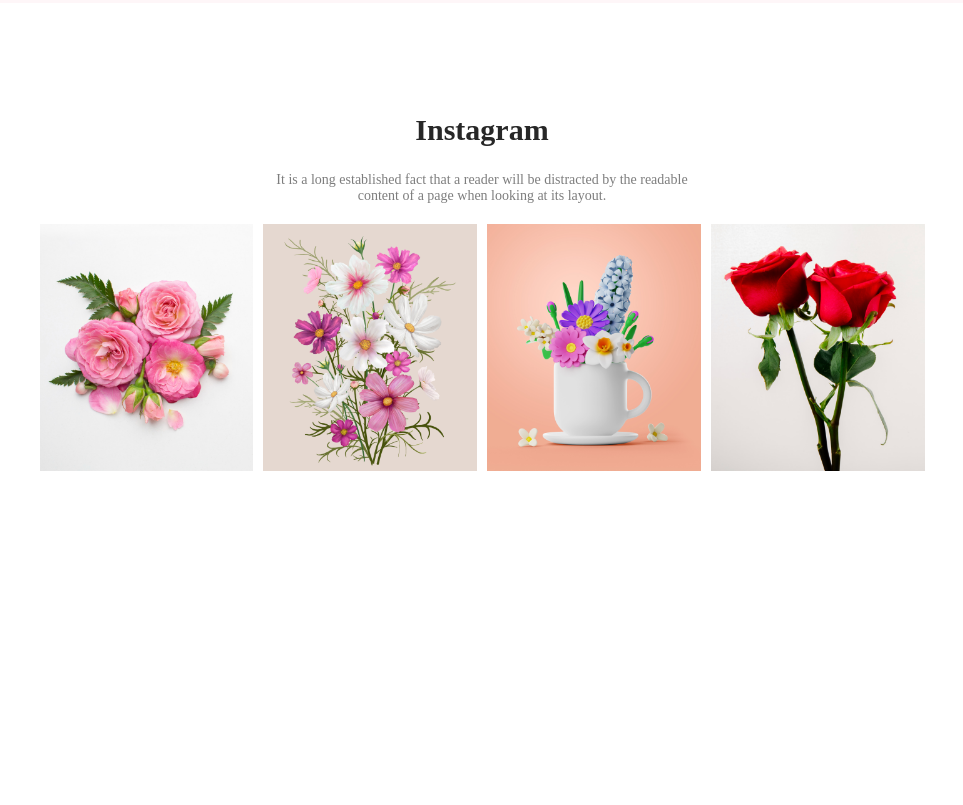
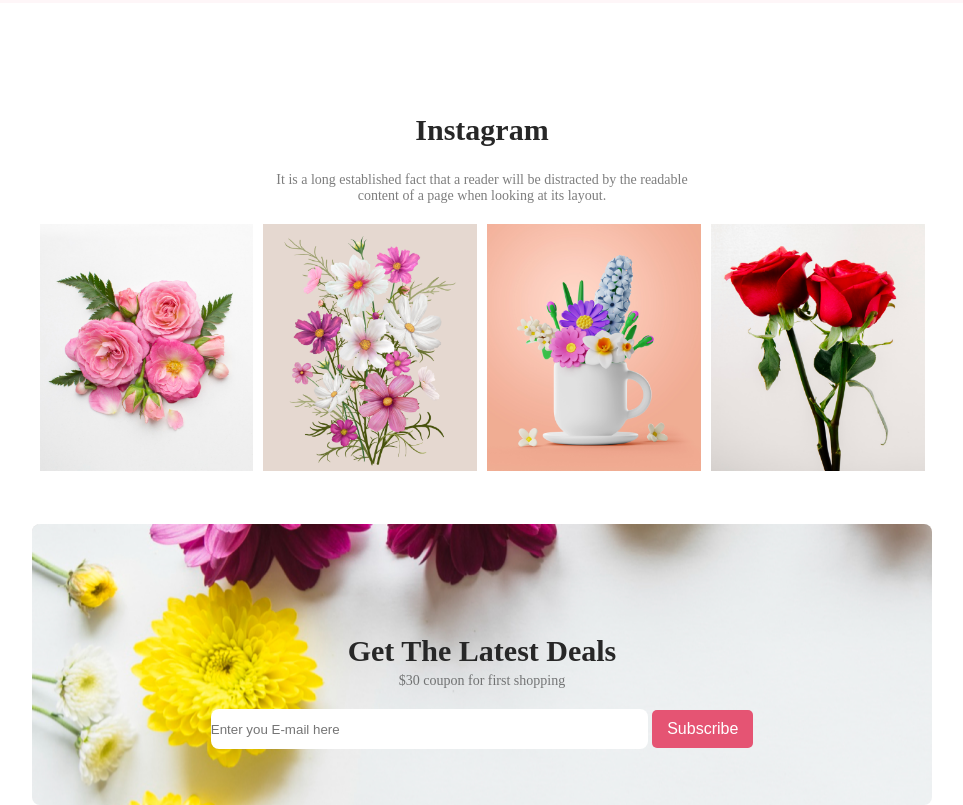
Before and after one commit to Saha-joy7/Flower-shop, a plain HTML site: page index.html in a window 1280 px wide. Shown: the part 1871-2676 px from the top of the page, without its empty margins (158-1121 px from the left). Before the commit the page ends 2342 px from the top, so only its background shows below. Drawn offline with Linux system fonts and the light colour scheme.

Commit message:
added the deal-container section

```diff
--- a/index.html
+++ b/index.html
@@ -87,7 +87,17 @@
                 <img src="./Flower Asset/Rectangle 6.png" alt="" class="intragram-photo">
             </div>
         </section>
-
+        <!--From here start our latest-deal-container work-->
+        <section>
+            <div class="latest-deal-container">
+                <div class="latest-deal-container-details">
+                    <h3 class="latest-deal-title">Get The Latest Deals</h3>
+                    <p class="latest-deal-description">$30 coupon for first shopping</p>
+                    <input type="text" placeholder="Enter you E-mail here" class="latest-deal-email">
+                    <button class="latest-deal-button">Subscribe</button>
+                </div>
+            </div>
+        </section>
     </main>
     <footer></footer>
 
--- a/style/design.css
+++ b/style/design.css
@@ -183,3 +183,47 @@
     height: 247.5px;
     width: 213.75px;
 }
+
+
+
+
+.latest-deal-container{
+    background: url("../Rectangle\ 9.png"), lightgray 0px -203.444px / 100% 213.755% no-repeat;
+    height: 280.625px;
+    width: 900px;
+    margin: auto;
+    margin-top: 53.248px;
+    border-radius: 8px;
+
+
+
+}
+.latest-deal-title{
+    font-size: 30px;
+    padding-top: 110px;
+    color: #272727;
+}
+.latest-deal-description{
+    font-size: 14px;
+    padding-top: 5px;
+    color: rgba(39, 39, 39, 0.60);
+}
+.latest-deal-container-details{
+    text-align: center;
+}
+.latest-deal-email{
+    height: 40px;
+    width: 437.5px;
+    border: none;
+    border-radius: 8px;
+    background: #FFF;
+    margin-top: 20px;
+}
+.latest-deal-button{
+    font-size: 16px;
+    color: #FFF;
+    padding: 10.26px 14.9px;
+    border-radius: 5px;
+    background: #E55473;
+    border: none;
+}
```
Also changed, not shown: Rectangle 9.png (added).
